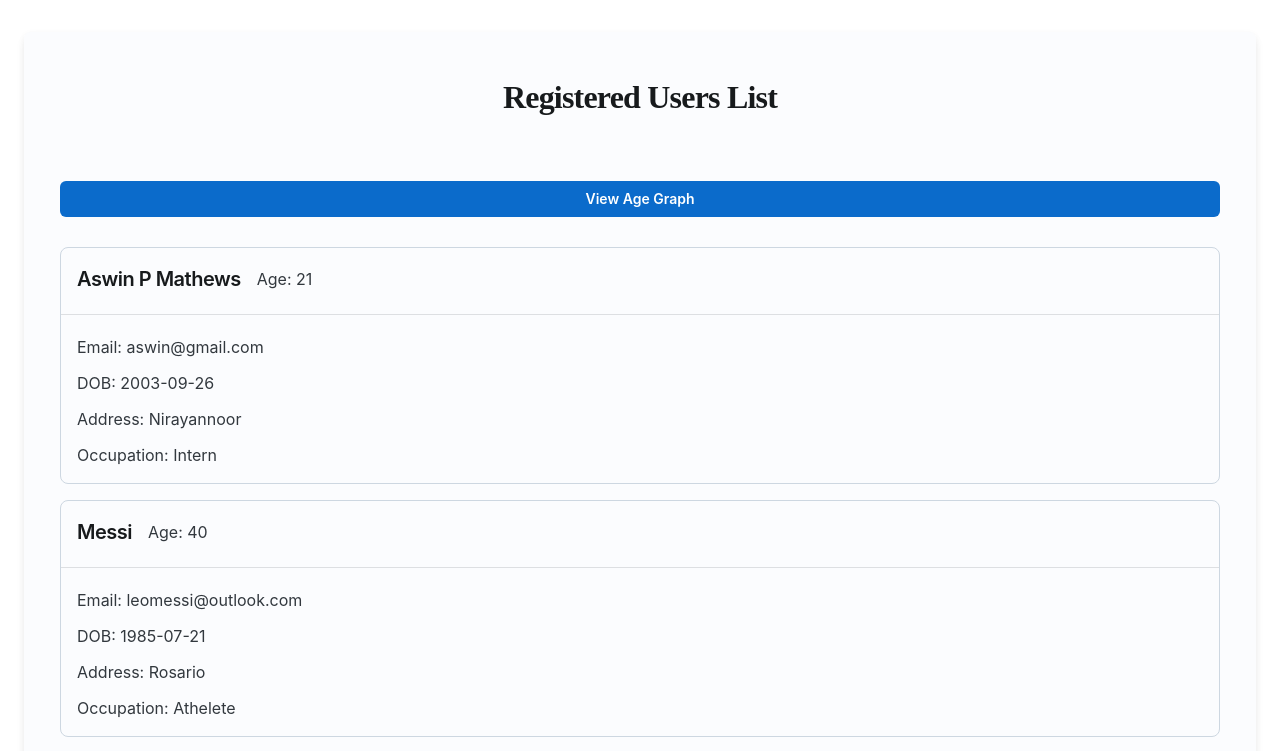
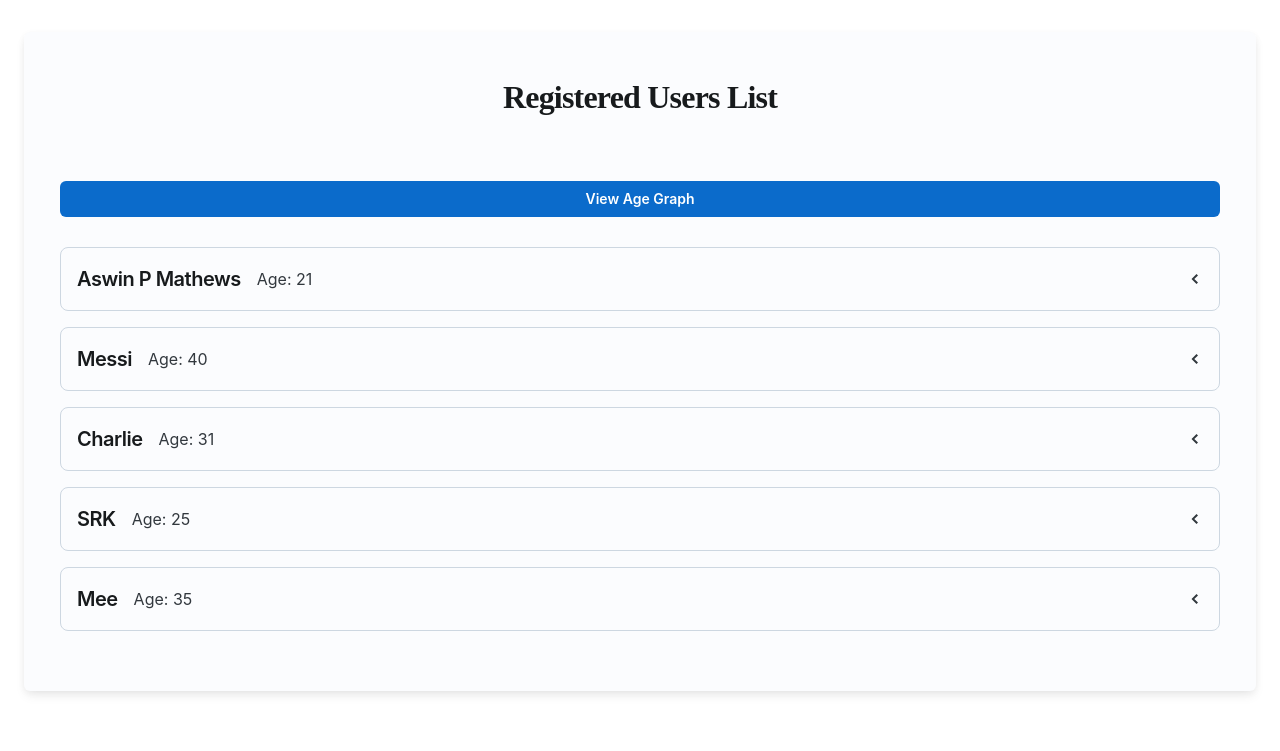
Before and after one commit to aswinpmathews/user-registration-app, a React (Create React App) app: page /users in a window 1280 px wide. Shown: the top 751 px of the page. Built offline with nearby package versions, Linux system fonts and the light colour scheme; data requests are answered from the project's data file.

Commit message:
Expandable Panel

```diff
--- /dev/null
+++ b/src/components/Expandable.tsx
@@ -0,0 +1,41 @@
+
+
+import { useState } from 'react';
+import { GoChevronDown, GoChevronLeft } from 'react-icons/go';
+import { Box,Stack,Card } from '@mui/joy';
+import { Divider } from '@mui/joy';
+
+type ExpandablePanelProps = {
+  header: React.ReactNode;
+  children: React.ReactNode;
+};
+
+
+function ExpandablePanel({ header, children}: ExpandablePanelProps) {
+  const [expanded, setExpanded] = useState(false);
+
+  const handleClick = () => {
+    setExpanded(!expanded);
+  };
+
+    return (
+    <Card variant="outlined" sx={{ mb: 2, p: 2 }}>
+      <Stack direction="row" justifyContent="space-between" alignItems="center" onClick={handleClick}
+        sx={{ cursor: 'pointer' }}
+      >
+        {header}
+        {expanded ? <GoChevronDown /> : <GoChevronLeft />}
+      </Stack>
+      {expanded && (
+        <>
+          <Divider sx={{ my: 1 }} />
+          <Box>
+            {children}
+          </Box>
+        </>
+      )}
+    </Card>
+  );
+}
+
+export default ExpandablePanel;
--- a/src/components/UserListItem.tsx
+++ b/src/components/UserListItem.tsx
@@ -1,20 +1,26 @@
 import UserDetail from "../types/User";
-import { Card, Typography, Divider, Stack } from "@mui/joy";
+import {  Typography,  Stack } from "@mui/joy";
+import ExpandablePanel from "./Expandable";
+function UsersListItem({ user }: { user: UserDetail }) {
 
-export default function UserListItem({ user }: { user: UserDetail }) {
-  return (
-    <Card variant="outlined"  sx={{ mb: 2, p: 2 }}>
-      <Stack direction="row" spacing={2} alignItems="center">
+
+  const header = <Stack direction="row" spacing={2} alignItems="center" >
        <Typography level="h4">{user.name}</Typography>
        <Typography  sx={{ ml: "auto" }}>
          Age: {user.age}
         </Typography>
       </Stack>
-      <Divider sx={{ my: 1 }} />
+
+  return (
+    <ExpandablePanel header={header}>
+      <Stack direction="column" spacing={2}  >
          <Typography >Email: {user.email}</Typography>
          <Typography >DOB: {user.dob}</Typography>
          <Typography >Address: {user.address}</Typography>
          <Typography >Occupation: {user.occupation}</Typography>
-    </Card>
+         </Stack>
+    </ExpandablePanel>
   );
 }
+
+export default UsersListItem;
```
Lines whose indentation alone changed are shown as unchanged.
